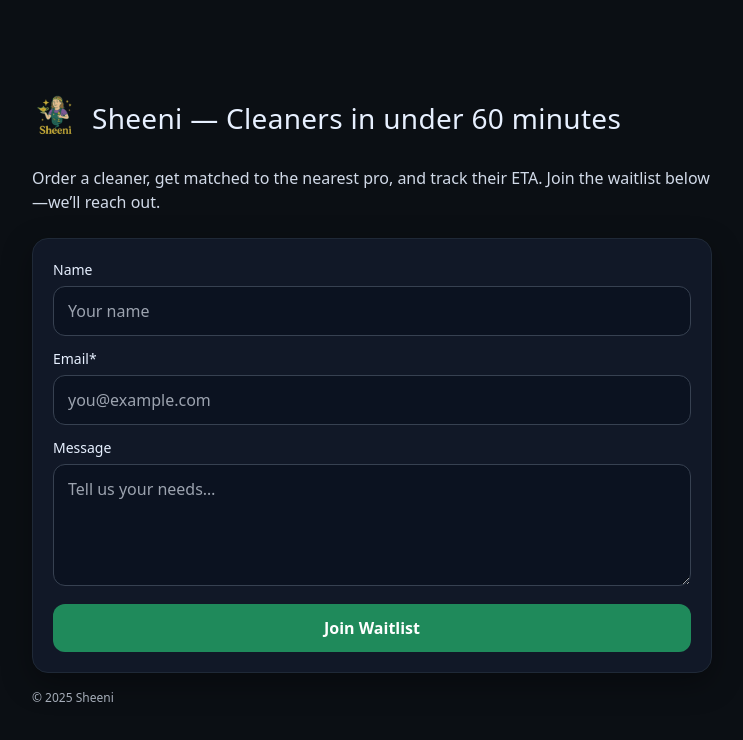
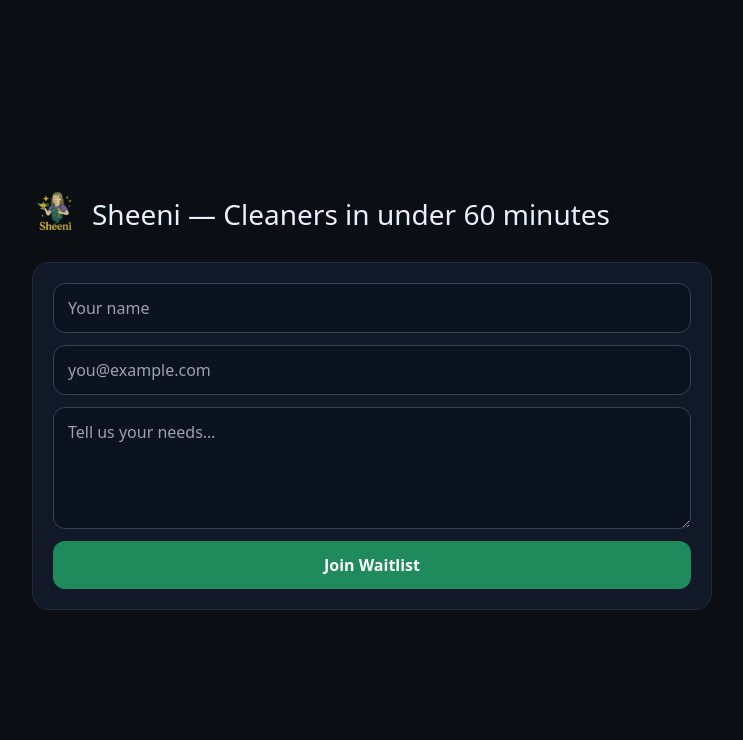
Before and after one commit to kurtmodrow/sheen-landing, a Next.js app: page / in a window 1280 px wide. Shown: the top 740 px of the page, without its empty margins (268-1011 px from the left). Built offline with nearby package versions, Linux system fonts and the light colour scheme.

Commit message:
Update page.js

```diff
--- a/app/page.js
+++ b/app/page.js
@@ -1,11 +1,11 @@
 'use client';
 import { useState } from 'react';
 
-const LOGO_URL = '/logo.png'; // put your logo file at /public/logo.png
+const LOGO_URL = '/logo.png';
 
 export default function Page() {
   const [form, setForm] = useState({ name: '', email: '', message: '' });
-  const [status, setStatus] = useState('idle'); // idle | loading | ok | error
+  const [status, setStatus] = useState('idle');
   const [error, setError] = useState('');
 
   async function onSubmit(e) {
@@ -34,95 +34,47 @@
   }
 
   return (
-    <main style={{ minHeight: '100dvh', display: 'grid', placeItems: 'center', padding: 24, background: '#0b0f14', color: '#e7f0ff' }}>
-      <div style={{ width: '100%', maxWidth: 680 }}>
-        <header style={{ display: 'flex', alignItems: 'center', gap: 12, marginBottom: 24 }}>
-          <img src={LOGO_URL} alt="Sheeni" width={48} height={48} style={{ borderRadius: 12 }} />
-          <h1 style={{ margin: 0, fontSize: 28, letterSpacing: 0.3 }}>Sheeni — Cleaners in under 60 minutes</h1>
+    <main style={{ minHeight:'100dvh', display:'grid', placeItems:'center', padding:24, background:'#0b0f14', color:'#e7f0ff' }}>
+      <div style={{ width:'100%', maxWidth:680 }}>
+        <header style={{ display:'flex', alignItems:'center', gap:12, marginBottom:24 }}>
+          <img src={LOGO_URL} alt="Sheeni" width={48} height={48} style={{ borderRadius:12 }} />
+          <h1 style={{ margin:0, fontSize:28 }}>Sheeni — Cleaners in under 60 minutes</h1>
         </header>
 
-        <p style={{ opacity: 0.9, marginBottom: 24 }}>
-          Order a cleaner, get matched to the nearest pro, and track their ETA. Join the waitlist below—we’ll reach out.
-        </p>
-
-        <form onSubmit={onSubmit} style={{
-          display: 'grid', gap: 12, background: '#111827', padding: 20, borderRadius: 16,
-          boxShadow: '0 10px 30px rgba(0,0,0,0.35)', border: '1px solid #1f2937'
-        }}>
-          <div>
-            <label style={{ display: 'block', fontSize: 14, marginBottom: 6 }}>Name</label>
+        <form onSubmit={onSubmit} style={{ display:'grid', gap:12, background:'#111827', padding:20, borderRadius:16, border:'1px solid #1f2937' }}>
           <input
+            placeholder="Your name"
             value={form.name}
-              onChange={(e) => setForm(f => ({ ...f, name: e.target.value }))}
-              placeholder="Your name"
+            onChange={e=>setForm(f=>({...f, name:e.target.value}))}
             style={inputStyle}
           />
-          </div>
-
-          <div>
-            <label style={{ display: 'block', fontSize: 14, marginBottom: 6 }}>Email*</label>
           <input
             type="email"
             required
+            placeholder="you@example.com"
             value={form.email}
-              onChange={(e) => setForm(f => ({ ...f, email: e.target.value }))}
-              placeholder="you@example.com"
+            onChange={e=>setForm(f=>({...f, email:e.target.value}))}
             style={inputStyle}
           />
-          </div>
-
-          <div>
-            <label style={{ display: 'block', fontSize: 14, marginBottom: 6 }}>Message</label>
           <textarea
             rows={4}
+            placeholder="Tell us your needs…"
             value={form.message}
-              onChange={(e) => setForm(f => ({ ...f, message: e.target.value }))}
-              placeholder="Tell us your needs…"
-              style={{ ...inputStyle, resize: 'vertical' }}
+            onChange={e=>setForm(f=>({...f, message:e.target.value}))}
+            style={{ ...inputStyle, resize:'vertical' }}
           />
-          </div>
-
-          <button
-            disabled={status === 'loading'}
-            style={{
-              padding: '12px 16px',
-              borderRadius: 12,
-              background: status === 'loading' ? '#374151' : '#1f8a5b',
-              color: 'white',
-              border: 'none',
-              fontWeight: 600,
-              cursor: status === 'loading' ? 'not-allowed' : 'pointer'
-            }}
-          >
-            {status === 'loading' ? 'Sending…' : 'Join Waitlist'}
+          <button disabled={status==='loading'} style={buttonStyle}>
+            {status==='loading' ? 'Sending…' : 'Join Waitlist'}
           </button>
-
-          {status === 'ok' && (
-            <div style={{ padding: 12, borderRadius: 12, background: '#062e1f', border: '1px solid #14532d' }}>
-              Thanks! We’ll be in touch.
-            </div>
-          )}
-          {status === 'error' && (
-            <div style={{ padding: 12, borderRadius: 12, background: '#2b1111', border: '1px solid #7f1d1d' }}>
-              {error}
-            </div>
-          )}
+          {status==='ok' && <div style={okStyle}>Thanks! We’ll be in touch.</div>}
+          {status==='error' && <div style={errStyle}>{error}</div>}
         </form>
-
-        <footer style={{ marginTop: 16, fontSize: 12, opacity: 0.7 }}>
-          © {new Date().getFullYear()} Sheeni
-        </footer>
       </div>
     </main>
   );
 }
 
-const inputStyle = {
-  width: '100%',
-  padding: '12px 14px',
-  borderRadius: 12,
-  border: '1px solid #374151',
-  background: '#0b1220',
-  color: '#e5e7eb',
-  outline: 'none',
-};
+const inputStyle = { width:'100%', padding:'12px 14px', borderRadius:12, border:'1px solid #374151', background:'#0b1220', color:'#e5e7eb', outline:'none' };
+const buttonStyle = { padding:'12px 16px', borderRadius:12, background:'#1f8a5b', color:'#fff', border:'none', fontWeight:600, cursor:'pointer' };
+const okStyle = { padding:12, borderRadius:12, background:'#062e1f', border:'1px solid #14532d' };
+const errStyle = { padding:12, borderRadius:12, background:'#2b1111', border:'1px solid #7f1d1d' };
```
Lines whose indentation alone changed are shown as unchanged.
